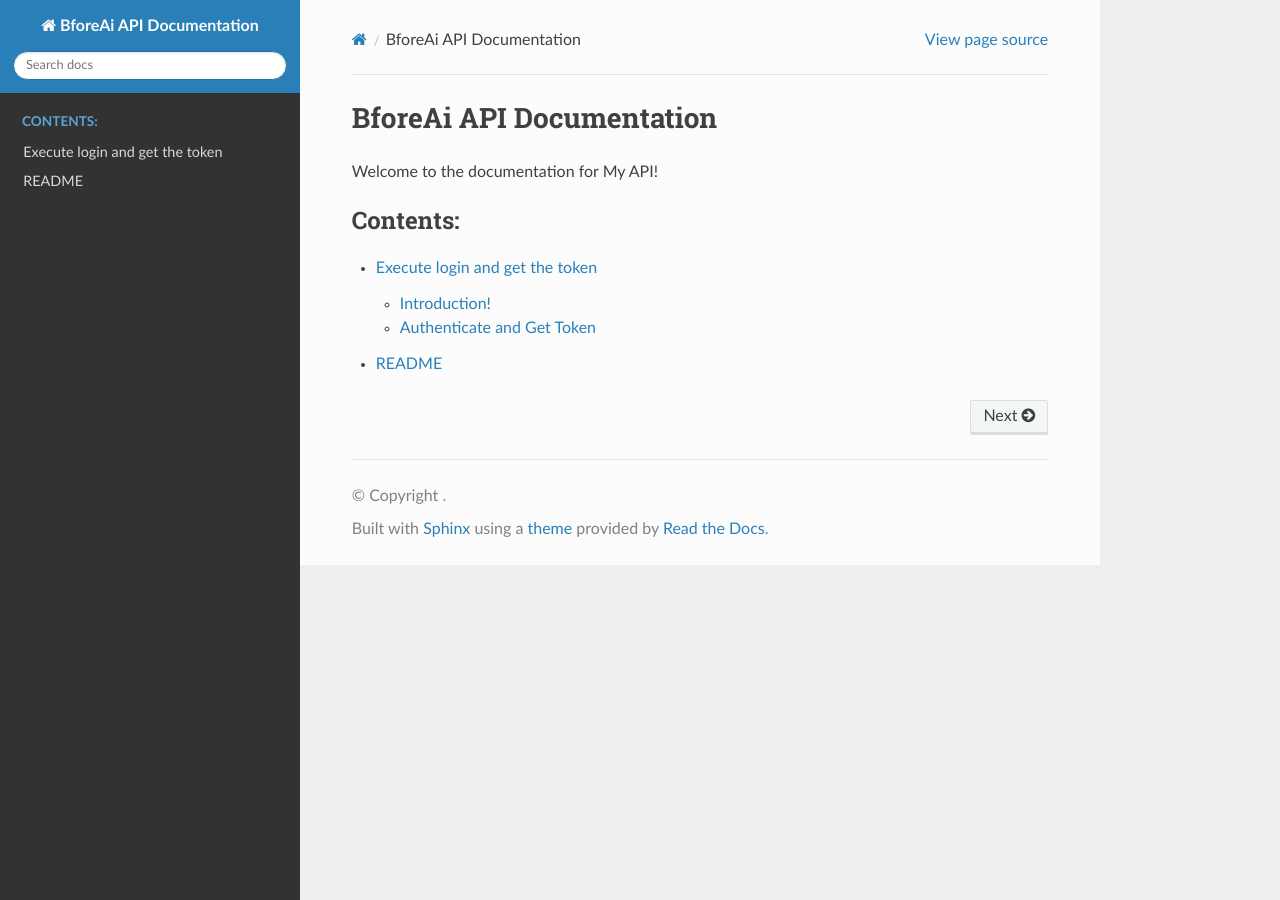
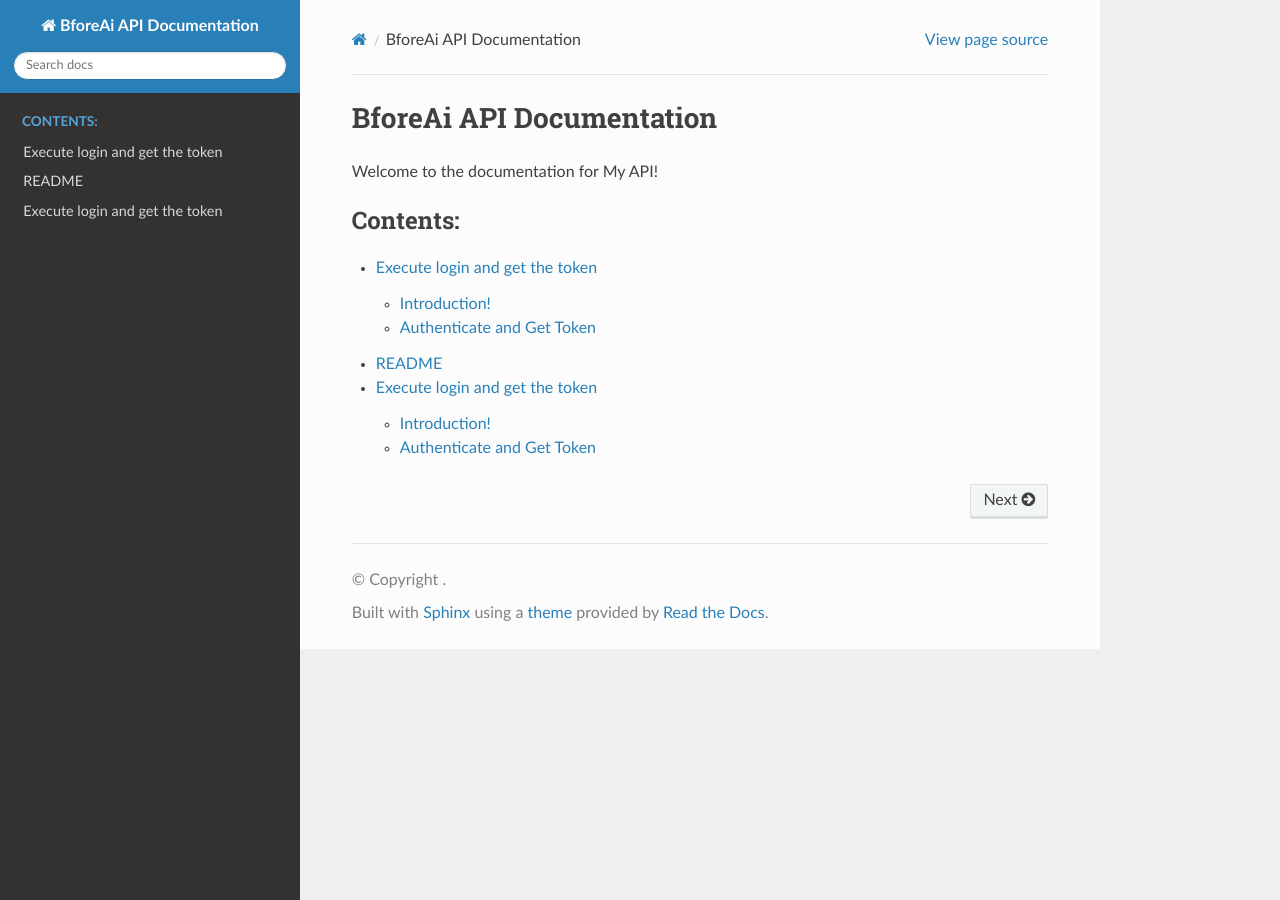
Before and after one commit to mikey-p-codes/rtd-bforeai, a Sphinx documentation site: the page built from docs/source/index.rst, in a window 1280 px wide. Built offline with Sphinx 7.4.7 and the Read the Docs theme 3.1.0, drawn with Linux system fonts in a browser that asks for light colours.

Commit message:
Update API documentation and add Python API login section

```diff
--- a/docs/source/index.rst
+++ b/docs/source/index.rst
@@ -8,7 +8,7 @@
 =========================
 
 .. meta::
-   :description: The complete guide to using the My API.
+   :description: Quick start guide for interacting with the BforeAi API's.  This documentation was updated from a previous version at https://bfore.ai/docs.
    :keywords: api, documentation, python, javascript
 
 Welcome to the documentation for My API!
@@ -19,3 +19,4 @@
 
    Endpoints/index
    README/index
+   pythonAPI/index
--- /dev/null
+++ b/docs/source/pythonAPI/index.rst
@@ -0,0 +1,29 @@
+.. _login_get_token_py:
+
+===============================
+Execute login and get the token
+===============================
+
+Introduction!
+-------------
+
+Checks the user credential and return an object containing the logged user
+information (user data, authorizations, active company, etc.) and the security
+token!
+
+.. _subtopic_section_1_label:
+
+Authenticate and Get Token
+--------------------------
+
++------------------------+-----------------------------------+
+| Endpoint               | https://api.bfore.ai/user/login   |
++------------------------+-----------------------------------+
+| JSON Request           | .. code-block:: json              |
+|                        |                                   |
+|                        |    {                              |
+|                        |        "Username":"<username>",   |
+|                        |        "Password":"<password>"    |
+|                        |    }                              |
+|                        |                                   |
++------------------------+-----------------------------------+
```
